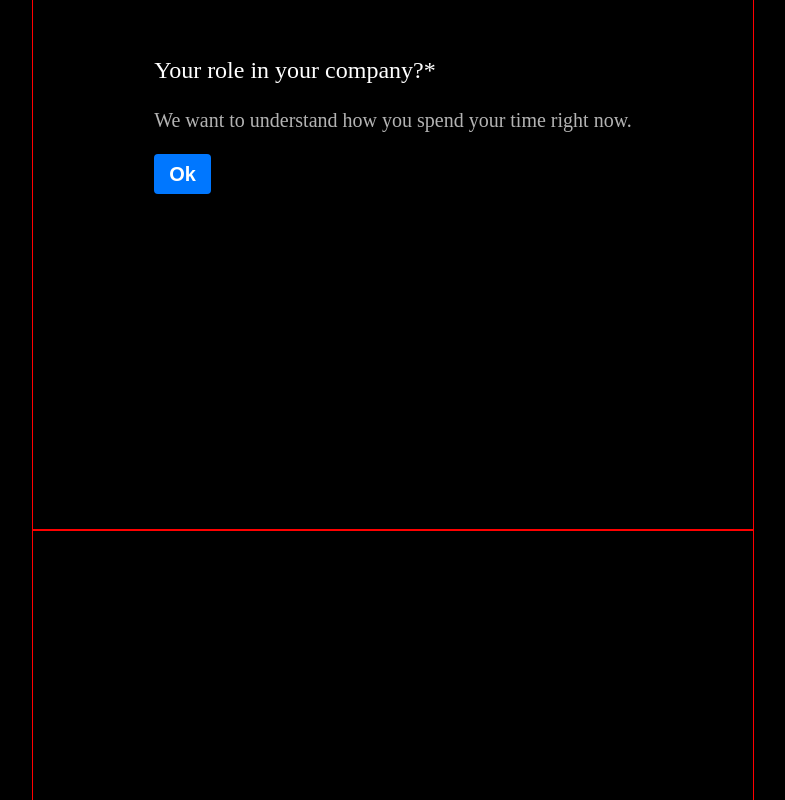
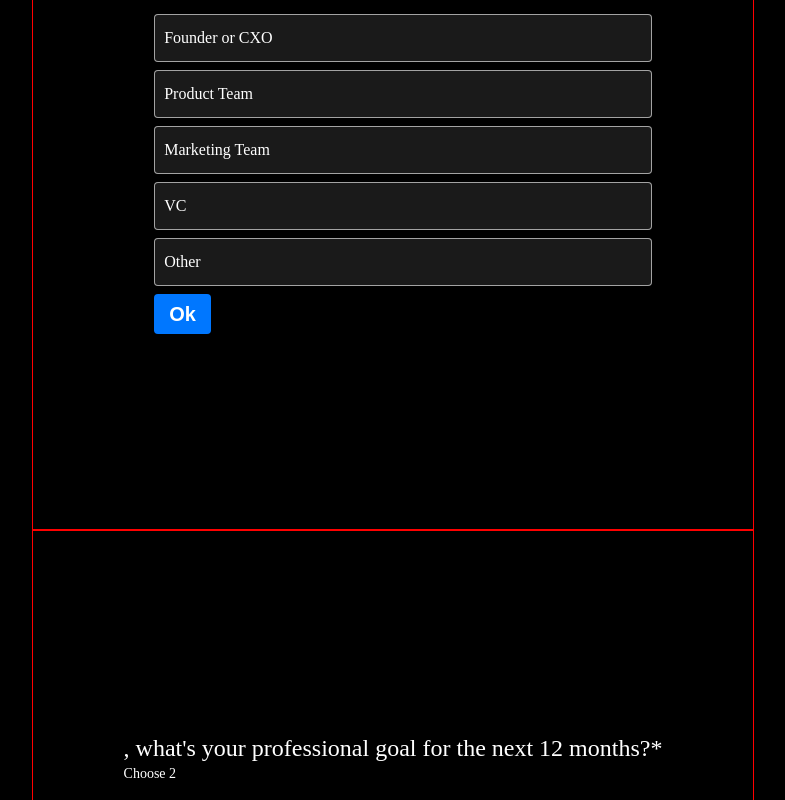
Before and after one commit to casperfernandes/Typeform, a React app: page / in a window 1280 px wide. Shown: the part 3480-4280 px from the top of the page, without its empty margins (247-1032 px from the left). Built offline with nearby package versions, Linux system fonts and the light colour scheme.

Commit message:
Created new components

```diff
--- /dev/null
+++ b/src/components/CustomCheckbox.jsx
@@ -0,0 +1,143 @@
+import { useEffect, useState } from 'react';
+import styled from 'styled-components';
+
+const Wrapper = styled.div`
+  color: white;
+
+  .remaining-selection {
+    margin-bottom: 16px;
+    font-weight: 400;
+    font-size: 14px;
+    line-height: 20px;
+  }
+
+  .option {
+    margin-bottom: 8px;
+  }
+
+  input {
+    display: none;
+  }
+
+  input + label {
+    padding-left: 10px;
+    padding-right: 10px;
+    display: flex;
+    -webkit-box-align: center;
+    align-items: center;
+    border-radius: 4px;
+    background-color: rgba(255, 255, 255, 0.1);
+    box-shadow: rgba(255, 255, 255, 0.6) 0px 0px 0px 1px inset;
+    color: rgb(255, 255, 255);
+    max-width: 100%;
+    min-width: 75px;
+    min-height: 40px;
+    outline: 0px;
+    padding-top: 4px;
+    padding-bottom: 4px;
+    transition-duration: 0.1s;
+    transition-property: background-color, color, border-color, opacity, box-shadow;
+    transition-timing-function: ease-out;
+    width: 100%;
+    cursor: pointer;
+  }
+
+  input:not([disabled]) + label:hover {
+    background-color: rgba(255, 255, 255, 0.3);
+  }
+
+  input:disabled + label {
+    opacity: 0.5;
+    cursor: auto;
+  }
+
+  input:checked + label {
+    box-shadow: rgba(255, 255, 255, 0.8) 0px 0px 0px 2px inset;
+    /* animation: 0.25s ease 0s 2 normal none running jBPXGM; */
+  }
+
+  input:checked + label:after {
+    font-family: FontAwesome;
+    content: '\f00c';
+    font-size: 14px;
+  }
+`;
+
+function CustomCheckbox(props) {
+  const {
+    fieldName,
+    fieldValue = [],
+    defaultValue = [],
+    onFieldChange,
+    options = [],
+    isFieldInView,
+    allowSelectionCount
+  } = props;
+
+  const [checkedValues, setCheckedValues] = useState(fieldValue || defaultValue);
+
+  const isDisableOptions = checkedValues?.length === allowSelectionCount;
+
+  useEffect(() => {
+    onFieldChange({ [fieldName]: [...checkedValues] });
+  }, [checkedValues, fieldName]);
+
+  function handleCheckboxChange(event) {
+    const isChecked = event.target.checked;
+    const value = Number(event.target.value);
+
+    if (isChecked) {
+      setCheckedValues(prevState => [...prevState, value]);
+    } else {
+      setCheckedValues(prevState => {
+        const updated = prevState.filter(item => item !== value);
+
+        return updated;
+      });
+    }
+  }
+
+  function renderSelectionsRemaining() {
+    if (!checkedValues?.length) {
+      return `Choose ${allowSelectionCount}`;
+    }
+
+    if (checkedValues?.length < allowSelectionCount) {
+      return `Choose ${allowSelectionCount - checkedValues.length} more`;
+    }
+
+    return '';
+  }
+
+  return (
+    <Wrapper>
+      {allowSelectionCount > 1 ? <div className="remaining-selection">{renderSelectionsRemaining()}</div> : null}
+
+      <div>
+        {options.map(item => {
+          const { label, value } = item;
+          const isChecked = checkedValues.includes(value);
+          console.log(label, isChecked);
+
+          return (
+            <div key={`${label}_${value}}`} className="option">
+              <input
+                type="checkbox"
+                id={`${label}_${value}`}
+                name={fieldName}
+                checked={isChecked}
+                value={value}
+                onChange={handleCheckboxChange}
+                disabled={!isChecked && isDisableOptions}
+              />
+
+              <label htmlFor={`${label}_${value}`}>{label}</label>
+            </div>
+          );
+        })}
+      </div>
+    </Wrapper>
+  );
+}
+
+export default CustomCheckbox;
--- /dev/null
+++ b/src/components/CustomPhoneField.jsx
@@ -0,0 +1,39 @@
+import { useState } from 'react';
+import styled from 'styled-components';
+import CountryCodeModal from '../containers/CountryCodeModal';
+
+const Wrapper = styled.div``;
+
+function CustomPhoneField(props) {
+  const { fieldName, fieldValue, defaultValue, onFieldChange, isFieldInView, onSubmit, error, setError } = props;
+
+  const [countryCode, setCountryCode] = useState(fieldValue?.code || defaultValue?.code);
+  const [phone, setPhone] = useState(fieldValue?.number || defaultValue?.number);
+  const [showModal, setShowModal] = useState(false);
+
+  function handleShowModal() {
+    setShowModal(true);
+  }
+
+  function handlePhoneChange(event) {
+    const value = event.target.value;
+
+    if (+value === +value) {
+      setPhone(value);
+
+      onFieldChange({ [event.target.name]: { code: countryCode, number: value } });
+    }
+  }
+
+  return (
+    <Wrapper id="parent-phone">
+      {showModal ? <CountryCodeModal setShowModal={setShowModal} /> : null}
+
+      <button onClick={handleShowModal}></button>
+
+      <input type="tel" name={fieldName} value={phone} onChange={handlePhoneChange} />
+    </Wrapper>
+  );
+}
+
+export default CustomPhoneField;
--- a/src/containers/FieldSection.jsx
+++ b/src/containers/FieldSection.jsx
@@ -6,12 +6,14 @@ import CustomInputField from '../components/CustomInputField';
 import CustomSelectDropdown from '../components/CustomSelectDrowdown';
 import SubmitButton from '../components/SubmitButton';
 import { useState } from 'react';
+import CustomCheckbox from '../components/CustomCheckbox';
+import CustomPhoneField from '../components/CustomPhoneField';
 
 function FieldSection(props) {
   const {
     isFieldInView,
     onSubmit,
-    formDetails: { fieldName, fieldType, defaultValue, options, buttonText, helperText, allowOnlyNumbers }
+    formDetails: { fieldName, fieldType, defaultValue, options, buttonText, helperText, allowOnlyNumbers, allowSelectionCount }
   } = props;
 
   const [error, setError] = useState('');
@@ -59,8 +61,32 @@ function FieldSection(props) {
         );
 
       case FIELD_TYPE.checkbox:
+        return (
+          <CustomCheckbox
+            fieldName={fieldName}
+            fieldValue={fieldValue}
+            defaultValue={defaultValue}
+            onFieldChange={onFieldChange}
+            options={options}
+            allowSelectionCount={allowSelectionCount}
+            isFieldInView={isFieldInView}
+            error={error}
+            setError={setError}
+          />
+        );
+
       case FIELD_TYPE.phoneField:
-        return null;
+        return (
+          <CustomPhoneField
+            fieldName={fieldName}
+            fieldValue={fieldValue}
+            defaultValue={defaultValue}
+            onFieldChange={onFieldChange}
+            isFieldInView={isFieldInView}
+            error={error}
+            setError={setError}
+          />
+        );
 
       default:
         return null;
```
